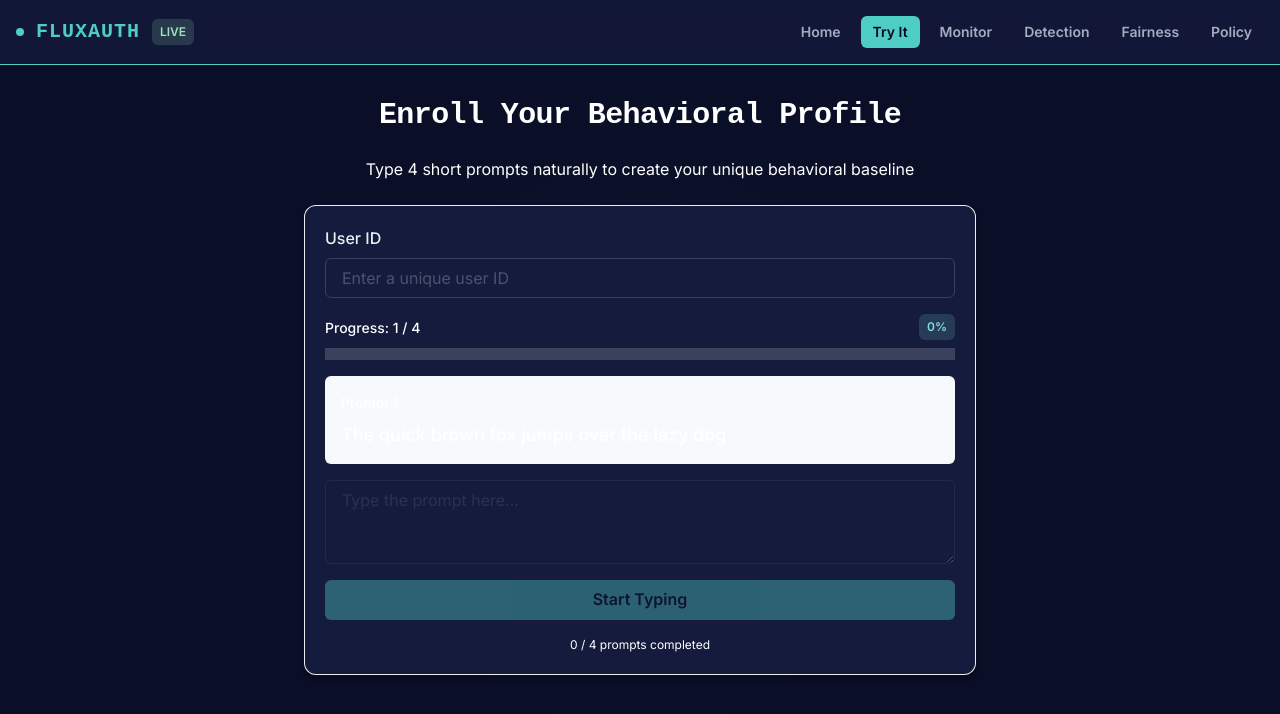
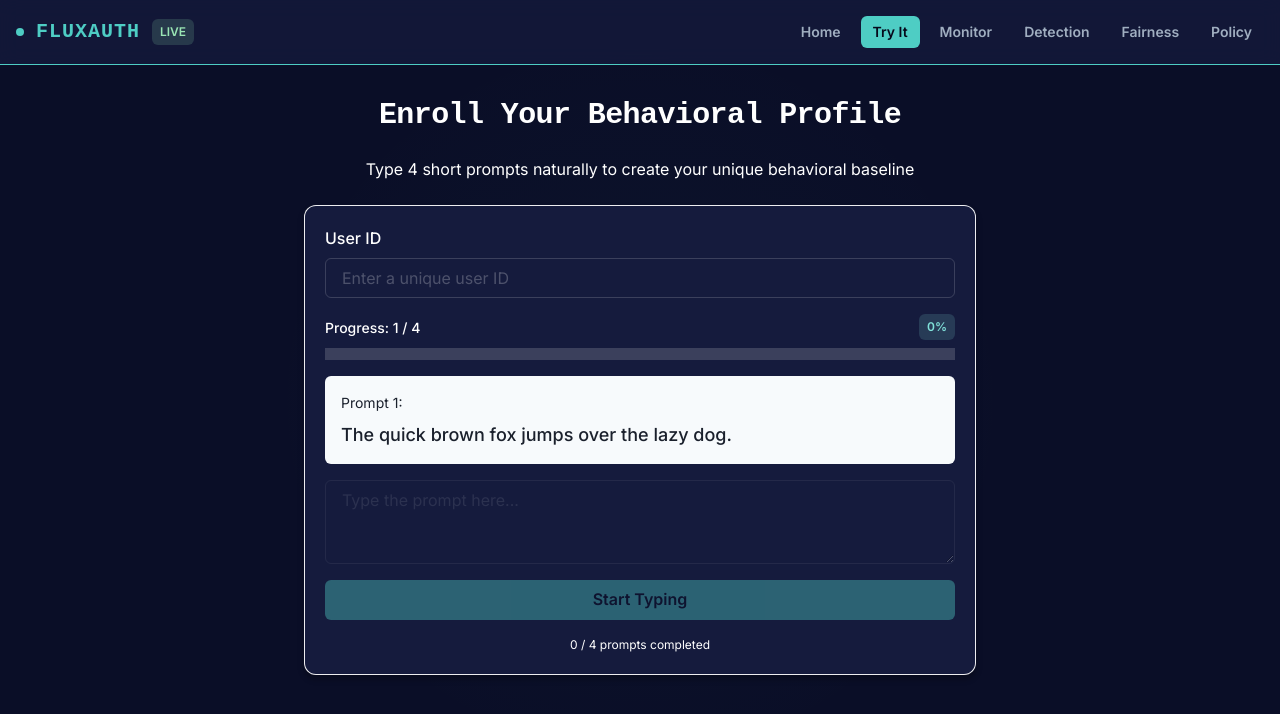
Before and after one commit to vexe-l/fluxauth, a React (Vite) app in the folder frontend/: page /enroll in a window 1280 px wide. Shown: the top 714 px of the page. Built offline with nearby package versions, Linux system fonts and the light colour scheme.

Commit message:
fix color

```diff
--- a/frontend/src/pages/EnrollPage.tsx
+++ b/frontend/src/pages/EnrollPage.tsx
@@ -118,7 +118,7 @@ export default function EnrollPage() {
                 <CardBody>
                     <VStack spacing={4}>
                         <FormControl>
-                            <FormLabel>User ID</FormLabel>
+                            <FormLabel color="white">User ID</FormLabel>
                             <Input
                                 value={userId}
                                 onChange={(e) => setUserId(e.target.value)}
@@ -129,7 +129,7 @@ export default function EnrollPage() {
 
                         <Box w="full">
                             <HStack justify="space-between" mb={2}>
-                                <Text fontSize="sm" fontWeight="medium">
+                                <Text fontSize="sm" fontWeight="medium" color="white">
                                     Progress: {currentPrompt + 1} / {PROMPTS.length}
                                 </Text>
                                 <Badge colorScheme="brand">{Math.round(progress)}%</Badge>
@@ -138,10 +138,10 @@ export default function EnrollPage() {
                         </Box>
 
                         <Box w="full" p={4} bg="gray.50" borderRadius="md">
-                            <Text fontSize="sm" color="white" mb={2}>
+                            <Text fontSize="sm" color="gray.800" mb={2}>
                                 Prompt {currentPrompt + 1}:
                             </Text>
-                            <Text fontSize="lg" fontWeight="medium" color="white">
+                            <Text fontSize="lg" fontWeight="medium" color="gray.800">
                                 {PROMPTS[currentPrompt]}
                             </Text>
                         </Box>
```
